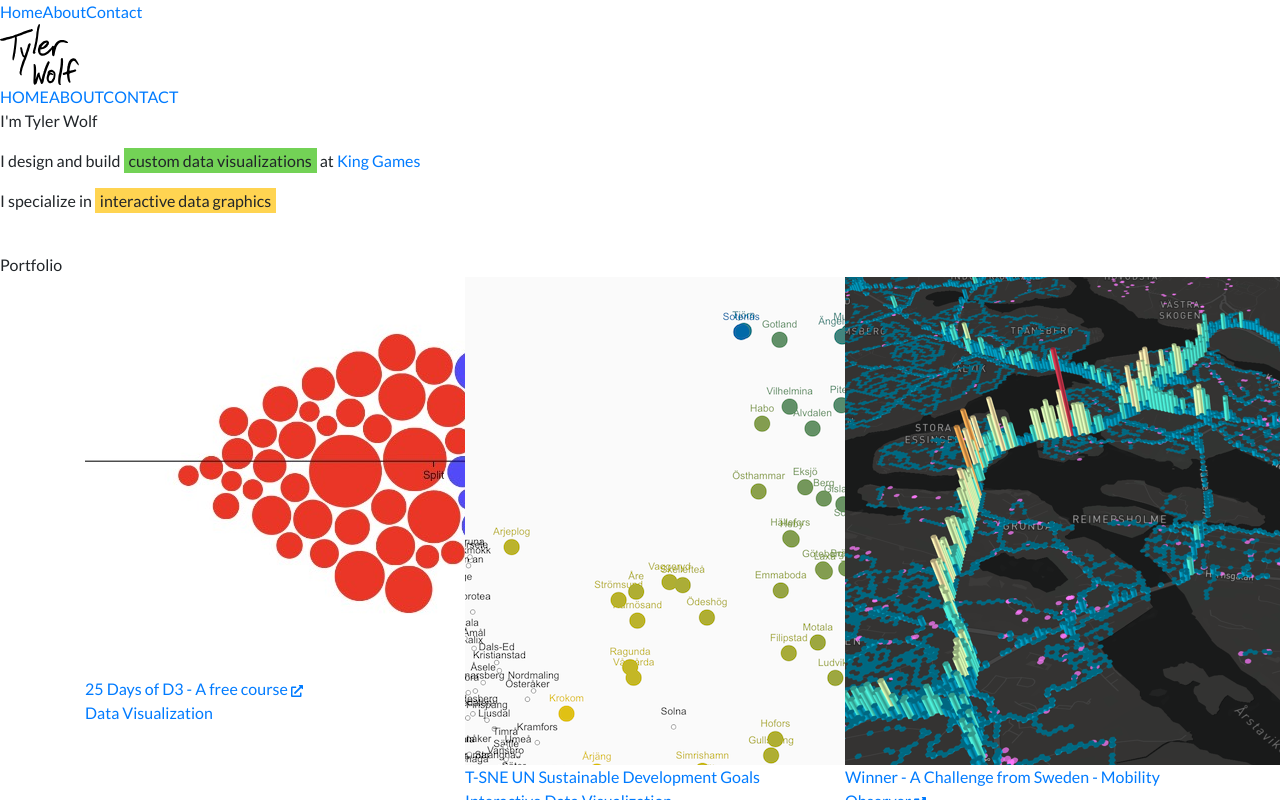
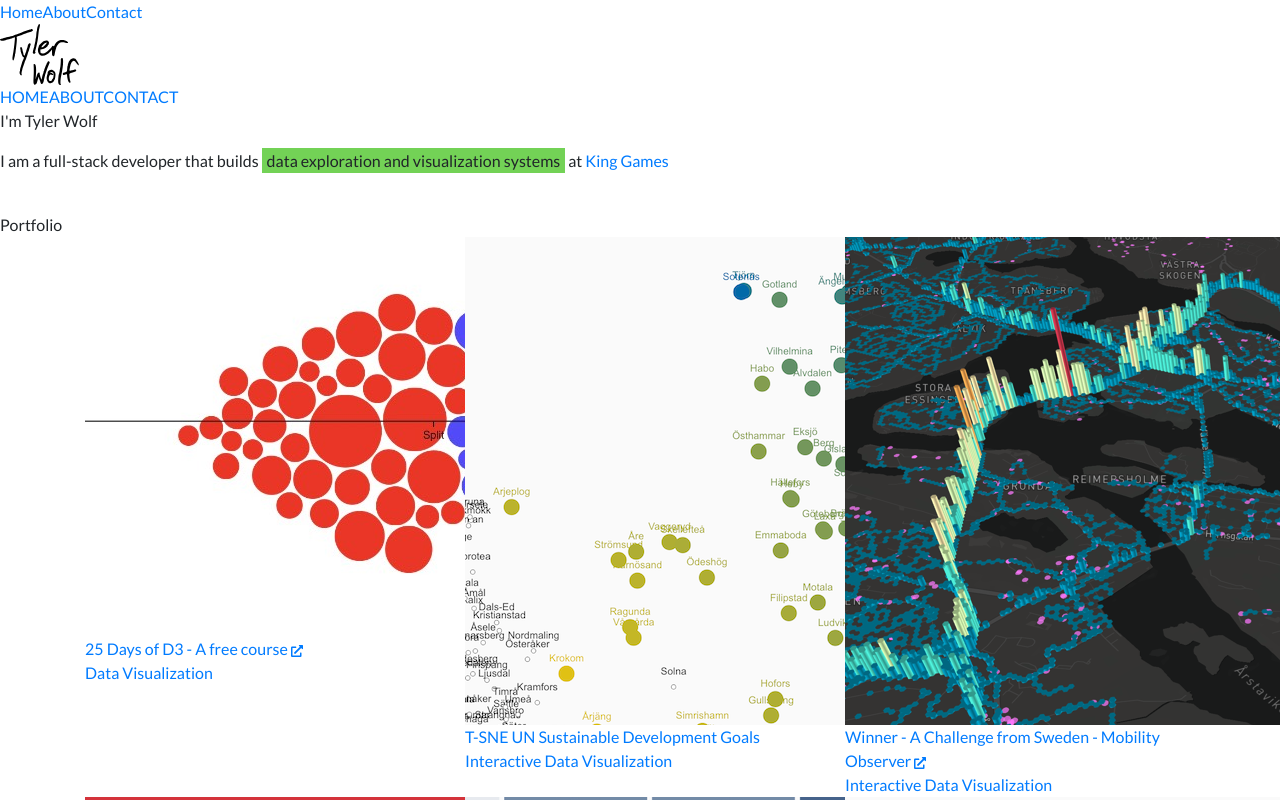
Before and after one commit to thetylerwolf/website, a React (Create React App) app: page / in a window 1280 px wide. Shown: the top 800 px of the page. Built offline with nearby package versions, Linux system fonts and the light colour scheme.

Commit message:
update to copy

```diff
--- a/public/index.html
+++ b/public/index.html
@@ -18,7 +18,7 @@
 
     <meta
       name="description"
-      content="Data Visualization Designer. Expertise in Dataviz, Research and Design. See my Portfolio."
+      content="Full-Stack Developer. Specialized in frontend and interactive graphics. See my Portfolio."
     />
     <meta charset="utf-8" />
     <meta
@@ -55,7 +55,7 @@
       work correctly both with client-side routing and a non-root public URL.
       Learn how to configure a non-root public URL by running `npm run build`.
     -->
-    <title>Tyler Wolf: Dataviz Design</title>
+    <title>Tyler Wolf</title>
 
     <!-- Start Single Page Apps for GitHub Pages -->
     <script type="text/javascript">
--- a/src/components/About.js
+++ b/src/components/About.js
@@ -37,13 +37,13 @@ export default class About extends Component {
               <p>
                 I'm Tyler Wolf. I am a{" "}
                 <span className="highlight-2">
-                  data visualization designer/creative developer
+                  full-stack developer/data visualization expert
                 </span>{" "}
                 based in <span className="highlight-2">Stockholm, Sweden</span>.
                 I have been working in technology of some kind for about a
                 decade.
               </p>
-              <p>
+              {/* <p>
                 I have a degree in Electrical Engineering (EE) from the
                 University of Southern California. I chose to study EE because I
                 had always dreamed of building{" "}
@@ -104,7 +104,7 @@ export default class About extends Component {
                   received an award and grant funding
                 </span>{" "}
                 for my work.
-              </p>
+              </p> */}
               <p>
                 As of November 2019, I work{" "}
                 <span className="highlight-1">
@@ -113,7 +113,7 @@ export default class About extends Component {
                     King Games
                   </a>
                 </span>{" "}
-                as a data visualization specialist where I simplify massive,
+                as a data visualization engineer where I simplify massive,
                 complex datasets into tools to aid decision-making. It's quite
                 interesting!
               </p>
--- a/src/components/Home.js
+++ b/src/components/Home.js
@@ -101,18 +101,20 @@ export default class Home extends Component {
                 I'm <span className="name-text">Tyler Wolf</span>
               </p>
               <p>
-                I design and build{" "}
-                <span className="highlight-1">custom data visualizations</span>{" "}
+                I am a full-stack developer that builds{" "}
+                <span className="highlight-1">
+                  data exploration and visualization systems
+                </span>{" "}
                 at{" "}
                 <a href="https://www.king.com/" target="_blank">
                   King Games
                 </a>
               </p>
               {/* <p>In industry terms, I make <span className="highlight-2">data visualizations</span> and <span className="highlight-2">design digital products</span></p> */}
-              <p>
-                {/* In industry terms,  */}I specialize in{" "}
-                <span className="highlight-3">interactive data graphics</span>
-              </p>
+              {/* <p> */}
+              {/* In industry terms, I specialize in{" "} */}
+              {/* <span className="highlight-3">interactive data graphics</span> */}
+              {/* </p> */}
               {/*
                   <p>Get in touch to <span className="highlight-2">hire me</span> <Link className="dark-link" to="/contact">here</Link></p>
                   <p>You can learn more <span className="highlight-2">about me</span> <Link className="dark-link" to="/about">here</Link></p>
```
